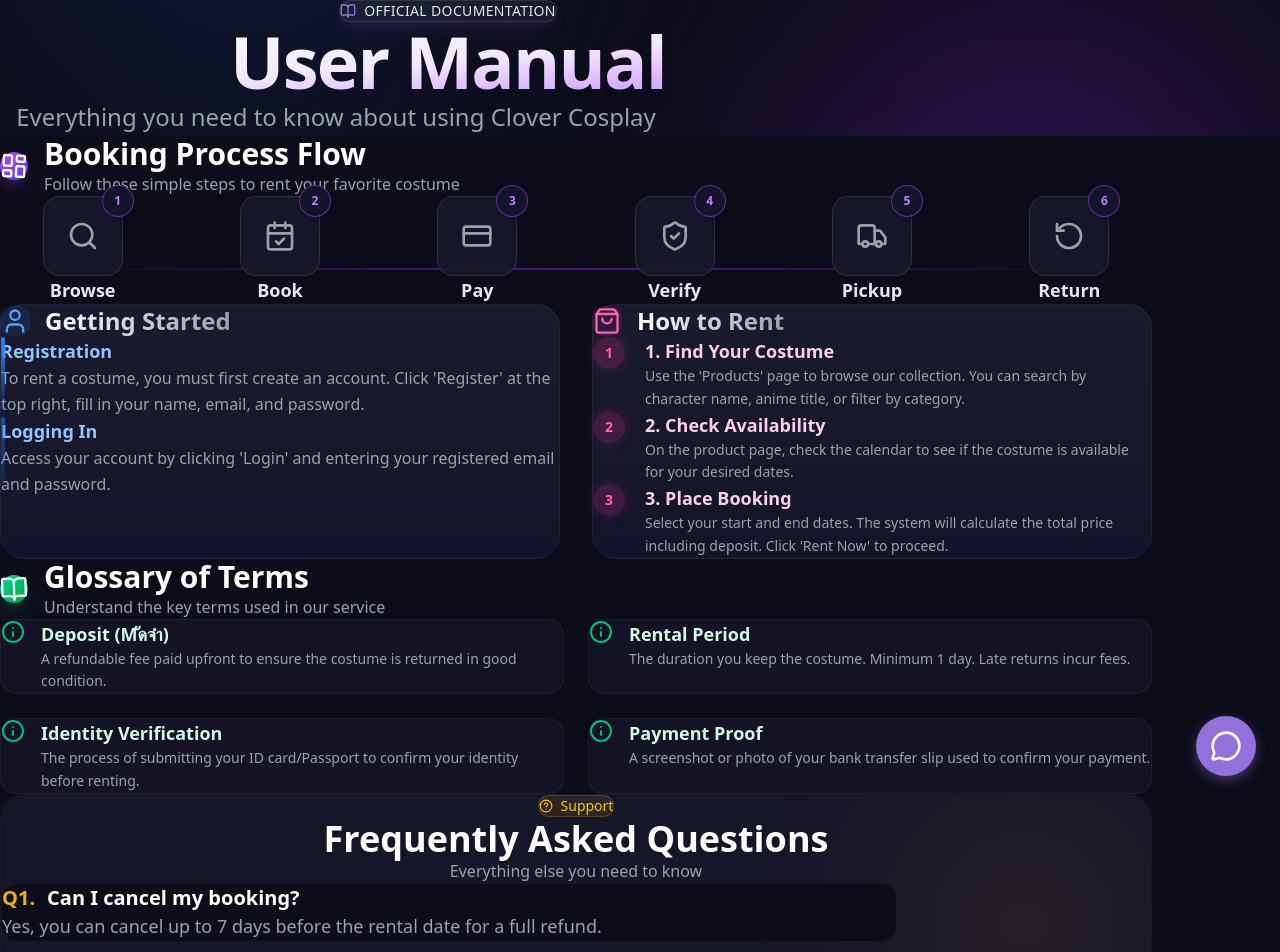
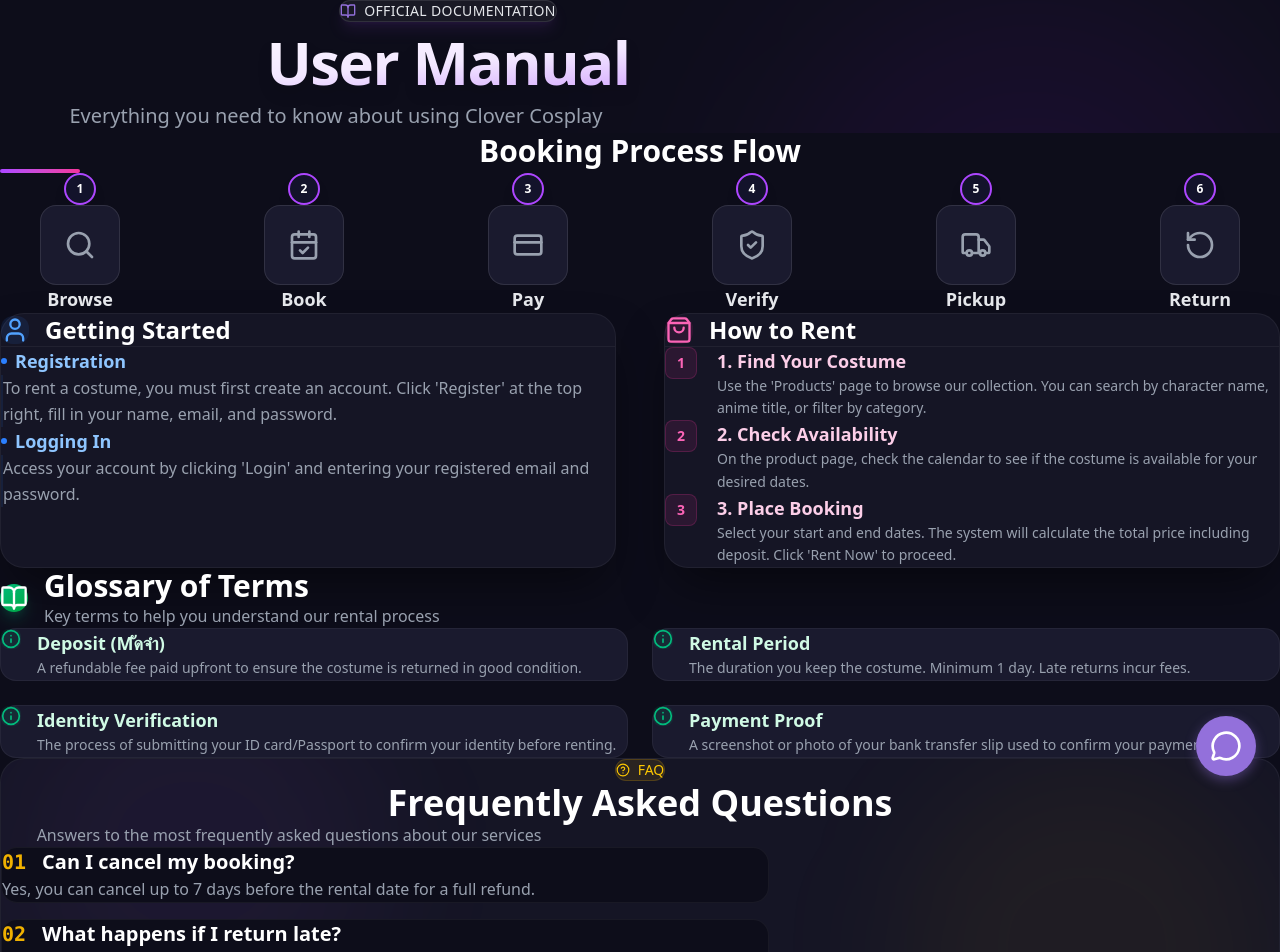
Before and after one commit to danzyyy19/Clover-Cosplay, a Next.js app: page /en/guide in a window 1280 px wide. Shown: the top 952 px of the page. Built offline with nearby package versions, Linux system fonts and the light colour scheme.

Commit message:
Fix: Complete overhaul of User Manual styling (Cleaner layout)

```diff
--- a/src/app/[locale]/guide/page.tsx
+++ b/src/app/[locale]/guide/page.tsx
@@ -40,64 +40,75 @@
     ];
 
     return (
-        <div className="min-h-screen bg-[#0D0D1A] text-white selection:bg-purple-500/30">
+        <div className="min-h-screen bg-[#0D0D1A] text-white selection:bg-purple-500/30 font-sans">
             {/* Hero Section */}
-            <div className="relative py-24 px-4 overflow-hidden">
-                <div className="absolute inset-0 bg-[radial-gradient(ellipse_at_top,_var(--tw-gradient-stops))] from-purple-900/40 via-[#0D0D1A] to-[#0D0D1A] pointer-events-none" />
-                <div className="absolute top-0 right-0 w-[500px] h-[500px] bg-purple-600/20 rounded-full blur-[120px] pointer-events-none mix-blend-screen" />
-                <div className="absolute bottom-0 left-0 w-[500px] h-[500px] bg-blue-600/10 rounded-full blur-[120px] pointer-events-none mix-blend-screen" />
+            <div className="relative py-24 px-6 overflow-hidden">
+                {/* Background Effects */}
+                <div className="absolute inset-0 bg-[radial-gradient(circle_at_top,_var(--tw-gradient-stops))] from-purple-900/40 via-[#0D0D1A] to-[#0D0D1A] pointer-events-none" />
+                <div className="absolute top-0 right-0 w-[500px] h-[500px] bg-purple-600/20 rounded-full blur-[120px] pointer-events-none mix-blend-screen opacity-50" />
 
                 <div className="max-w-4xl mx-auto text-center relative z-10 animate-fade-in-up">
                     <div className="inline-flex items-center gap-2 px-4 py-2 rounded-full bg-white/5 border border-white/10 mb-8 backdrop-blur-md shadow-lg shadow-purple-500/10">
                         <BookOpen size={16} className="text-[#9370DB]" />
                         <span className="text-sm font-medium text-gray-200 tracking-wide uppercase">Official Documentation</span>
                     </div>
-                    <h1 className="text-5xl md:text-7xl font-bold font-outfit mb-8 bg-gradient-to-br from-white via-purple-100 to-purple-400 bg-clip-text text-transparent drop-shadow-xl tracking-tight">
+                    <h1 className="text-5xl md:text-6xl font-bold font-outfit mb-6 bg-gradient-to-br from-white via-purple-100 to-purple-400 bg-clip-text text-transparent drop-shadow-xl tracking-tight leading-tight">
                         {t("title")}
                     </h1>
-                    <p className="text-xl md:text-2xl text-gray-400 max-w-2xl mx-auto leading-relaxed font-light">
+                    <p className="text-xl text-gray-400 max-w-2xl mx-auto leading-relaxed font-light">
                         {t("subtitle")}
                     </p>
                 </div>
             </div>
 
-            <div className="max-w-6xl mx-auto px-6 pb-32 space-y-32">
+            <div className="max-w-7xl mx-auto px-6 pb-32 space-y-32">
 
                 {/* 1. Visual Flowchart */}
                 <section className="relative">
-                    <div className="flex flex-col md:flex-row items-center gap-4 mb-16 text-center md:text-left">
-                        <div className="p-3 bg-gradient-to-br from-purple-500 to-indigo-600 rounded-2xl shadow-lg shadow-purple-500/20 transform rotate-3">
-                            <LayoutDashboard size={28} className="text-white" />
+                    <div className="text-center mb-16">
+                        <h2 className="text-3xl font-bold text-white mb-2">{t("flowchart.title")}</h2>
+                        <div className="h-1 w-20 bg-gradient-to-r from-purple-500 to-pink-500 mx-auto rounded-full" />
                     </div>
-                        <div>
-                            <h2 className="text-3xl font-bold text-white">{t("flowchart.title")}</h2>
-                            <p className="text-gray-400 mt-1">Follow these simple steps to rent your favorite costume</p>
+
+                    <div className="relative">
+                        {/* Desktop Layout */}
+                        <div className="hidden md:flex justify-between items-start relative px-4">
+                            {/* Line connecting steps */}
+                            <div className="absolute top-10 left-0 right-0 h-0.5 bg-white/10 -z-10 mx-10" />
+
+                            {steps.map((step, index) => (
+                                <div key={step.id} className="flex flex-col items-center w-40 relative group">
+                                    {/* Step Number Badge */}
+                                    <div className="w-8 h-8 rounded-full bg-[#13132B] border-2 border-purple-500 flex items-center justify-center text-xs font-bold text-white mb-4 shadow-lg z-10 relative">
+                                        {index + 1}
+                                    </div>
+
+                                    {/* Icon Circle */}
+                                    <div className="w-20 h-20 rounded-2xl bg-[#1A1A2E] border border-white/10 group-hover:border-purple-500 group-hover:shadow-[0_0_25px_rgba(147,112,219,0.4)] flex items-center justify-center mb-4 transition-all duration-300 backdrop-blur-md z-10 transform group-hover:-translate-y-2">
+                                        <step.icon size={32} className="text-gray-400 group-hover:text-[#9370DB] transition-colors duration-300" />
+                                    </div>
+
+                                    {/* Label */}
+                                    <div className="text-center">
+                                        <div className="font-bold text-lg text-gray-200 group-hover:text-white transition-colors">{step.label}</div>
                                     </div>
                                 </div>
+                            ))}
+                        </div>
 
-                    <div className="relative py-8">
-                        {/* Connecting Line (Desktop) - Aligned with Icons */}
-                        <div className="hidden md:block absolute top-[4.5rem] left-[4%] right-[4%] h-0.5 bg-gradient-to-r from-transparent via-purple-600/50 to-transparent z-0" />
-
-                        <div className="grid grid-cols-2 md:grid-cols-6 gap-8 relative z-10">
+                        {/* Mobile Layout (Vertical) */}
+                        <div className="md:hidden space-y-8">
                             {steps.map((step, index) => (
-                                <div key={step.id} className="group relative flex flex-col items-center">
-                                    <div className="w-20 h-20 rounded-2xl bg-[#1A1A2E]/80 border border-white/10 group-hover:border-purple-500 group-hover:shadow-[0_0_30px_rgba(147,112,219,0.25)] flex items-center justify-center mb-6 transition-all duration-300 backdrop-blur-xl relative z-10 group-hover:-translate-y-2">
-                                        <step.icon size={32} className="text-gray-400 group-hover:text-[#9370DB] transition-colors duration-300" />
-
-                                        {/* Step Number Badge */}
-                                        <div className="absolute -top-3 -right-3 w-8 h-8 rounded-full bg-[#13132B] border border-purple-500/50 flex items-center justify-center text-xs font-bold text-purple-400 shadow-lg">
+                                <div key={step.id} className="flex items-center gap-6 bg-[#1A1A2E]/60 p-6 rounded-2xl border border-white/5">
+                                    <div className="relative">
+                                        <div className="w-16 h-16 rounded-2xl bg-[#0D0D1A] border border-purple-500/30 flex items-center justify-center">
+                                            <step.icon size={28} className="text-purple-400" />
+                                        </div>
+                                        <div className="absolute -top-2 -right-2 w-6 h-6 rounded-full bg-purple-600 flex items-center justify-center text-xs font-bold text-white shadow-lg">
                                             {index + 1}
                                         </div>
                                     </div>
-                                    <div className="text-center px-2">
-                                        <div className="font-bold text-base md:text-lg text-gray-200 group-hover:text-white transition-colors">{step.label}</div>
-                                    </div>
-
-                                    {/* Arrow for Mobile */}
-                                    {index < steps.length - 1 && (
-                                        <ArrowRight className="md:hidden absolute -right-4 top-10 text-purple-500/30 animate-pulse" size={20} />
-                                    )}
+                                    <div className="font-bold text-lg text-white">{step.label}</div>
                                 </div>
                             ))}
                         </div>
@@ -105,43 +116,56 @@
                 </section>
 
                 {/* 2. Detailed Grid Guidelines */}
-                <div className="grid md:grid-cols-2 gap-8 items-stretch">
-                    {/* Getting Started */}
-                    <div className="bg-gradient-to-b from-[#1A1A2E] to-[#13132B] border border-white/5 rounded-3xl p-10 hover:border-blue-500/30 transition-all duration-500 group h-full">
-                        <div className="flex items-center gap-4 mb-8">
-                            <div className="p-3 bg-blue-500/10 rounded-xl text-blue-400 group-hover:scale-110 transition-transform duration-500 ring-1 ring-blue-500/20">
+                <div className="grid md:grid-cols-2 gap-8 lg:gap-12 items-stretch">
+                    {/* Getting Started Card */}
+                    <div className="bg-[#151525] border border-white/5 rounded-3xl p-8 md:p-10 hover:border-blue-500/30 transition-all duration-300 flex flex-col h-full shadow-2xl shadow-black/50">
+                        <div className="flex items-center gap-4 mb-8 border-b border-white/5 pb-6">
+                            <div className="p-3 bg-blue-500/10 rounded-xl text-blue-400">
                                 <User size={28} />
                             </div>
-                            <h3 className="text-2xl font-bold bg-gradient-to-r from-white to-gray-400 bg-clip-text text-transparent">{t("account.title")}</h3>
+                            <h3 className="text-2xl font-bold text-white">{t("account.title")}</h3>
                         </div>
-                        <div className="space-y-8">
-                            <div className="relative pl-6 before:absolute before:left-0 before:top-0 before:bottom-0 before:w-1 before:bg-gradient-to-b before:from-blue-500 before:to-transparent before:rounded-full">
-                                <h4 className="text-lg font-semibold text-blue-300 mb-3 block">{t("account.register")}</h4>
-                                <p className="text-gray-400 text-base leading-relaxed">{t("account.registerDesc")}</p>
+
+                        <div className="space-y-8 flex-grow">
+                            <div className="group">
+                                <h4 className="text-lg font-bold text-blue-300 mb-2 flex items-center gap-2">
+                                    <span className="w-1.5 h-1.5 rounded-full bg-blue-500" />
+                                    {t("account.register")}
+                                </h4>
+                                <p className="text-gray-400 leading-relaxed pl-4 border-l-2 border-blue-500/10 group-hover:border-blue-500/50 transition-colors">
+                                    {t("account.registerDesc")}
+                                </p>
                             </div>
-                            <div className="relative pl-6 before:absolute before:left-0 before:top-0 before:bottom-0 before:w-1 before:bg-gradient-to-b before:from-blue-500/50 before:to-transparent before:rounded-full">
-                                <h4 className="text-lg font-semibold text-blue-300 mb-3 block">{t("account.login")}</h4>
-                                <p className="text-gray-400 text-base leading-relaxed">{t("account.loginDesc")}</p>
+
+                            <div className="group">
+                                <h4 className="text-lg font-bold text-blue-300 mb-2 flex items-center gap-2">
+                                    <span className="w-1.5 h-1.5 rounded-full bg-blue-500" />
+                                    {t("account.login")}
+                                </h4>
+                                <p className="text-gray-400 leading-relaxed pl-4 border-l-2 border-blue-500/10 group-hover:border-blue-500/50 transition-colors">
+                                    {t("account.loginDesc")}
+                                </p>
                             </div>
                         </div>
                     </div>
 
-                    {/* Booking Process */}
-                    <div className="bg-gradient-to-b from-[#1A1A2E] to-[#13132B] border border-white/5 rounded-3xl p-10 hover:border-pink-500/30 transition-all duration-500 group h-full">
-                        <div className="flex items-center gap-4 mb-8">
-                            <div className="p-3 bg-pink-500/10 rounded-xl text-pink-400 group-hover:scale-110 transition-transform duration-500 ring-1 ring-pink-500/20">
+                    {/* Booking Process Card */}
+                    <div className="bg-[#151525] border border-white/5 rounded-3xl p-8 md:p-10 hover:border-pink-500/30 transition-all duration-300 flex flex-col h-full shadow-2xl shadow-black/50">
+                        <div className="flex items-center gap-4 mb-8 border-b border-white/5 pb-6">
+                            <div className="p-3 bg-pink-500/10 rounded-xl text-pink-400">
                                 <ShoppingBag size={28} />
                             </div>
-                            <h3 className="text-2xl font-bold bg-gradient-to-r from-white to-gray-400 bg-clip-text text-transparent">{t("booking.title")}</h3>
+                            <h3 className="text-2xl font-bold text-white">{t("booking.title")}</h3>
                         </div>
-                        <ul className="space-y-6">
+
+                        <ul className="space-y-6 flex-grow">
                             {[1, 2, 3].map((num) => (
-                                <li key={num} className="flex gap-5 group/item">
-                                    <span className="flex-shrink-0 w-8 h-8 rounded-full bg-pink-500/20 text-pink-400 flex items-center justify-center text-sm font-bold mt-1 shadow-[0_0_15px_rgba(236,72,153,0.15)] group-hover/item:bg-pink-500 group-hover/item:text-white transition-all duration-300">
+                                <li key={num} className="flex gap-5 group">
+                                    <span className="flex-shrink-0 w-8 h-8 rounded-lg bg-pink-500/10 text-pink-400 flex items-center justify-center text-sm font-bold border border-pink-500/20 group-hover:bg-pink-500 group-hover:text-white transition-all duration-300">
                                         {num}
                                     </span>
                                     <div>
-                                        <h4 className="font-semibold text-pink-200 mb-2 text-lg">{t(`booking.step${num}`)}</h4>
+                                        <h4 className="font-bold text-pink-200 mb-1 text-lg group-hover:text-pink-100 transition-colors">{t(`booking.step${num}`)}</h4>
                                         <p className="text-gray-400 text-sm leading-relaxed">{t(`booking.step${num}Desc`)}</p>
                                     </div>
                                 </li>
@@ -152,24 +176,26 @@
 
                 {/* 3. Glossary Section */}
                 <section>
-                    <div className="flex flex-col md:flex-row items-center gap-4 mb-12 text-center md:text-left">
-                        <div className="p-3 bg-gradient-to-br from-emerald-400 to-green-600 rounded-2xl shadow-lg shadow-emerald-500/20 transform -rotate-2">
+                    <div className="flex flex-col md:flex-row items-center gap-4 mb-12">
+                        <div className="p-3 bg-gradient-to-br from-emerald-500 to-green-600 rounded-2xl shadow-lg shadow-emerald-500/20">
                             <BookOpen size={28} className="text-white" />
                         </div>
                         <div>
                             <h2 className="text-3xl font-bold text-white">{t("glossary.title")}</h2>
-                            <p className="text-gray-400 mt-1">Understand the key terms used in our service</p>
+                            <p className="text-gray-400 mt-1">Key terms to help you understand our rental process</p>
                         </div>
                     </div>
 
                     <div className="grid md:grid-cols-2 gap-6">
                         {glossary.map((item, idx) => (
-                            <div key={idx} className="bg-[#1A1A2E]/50 border border-white/5 rounded-2xl p-6 hover:bg-[#1A1A2E] hover:border-emerald-500/30 transition-all duration-300 group">
+                            <div key={idx} className="bg-[#1A1A2E] border border-white/5 rounded-2xl p-6 hover:border-emerald-500/30 transition-all duration-300 group hover:-translate-y-1">
                                 <div className="flex items-start gap-4">
-                                    <Info className="flex-shrink-0 text-emerald-500 mt-1 group-hover:text-emerald-400" size={24} />
+                                    <div className="mt-1 p-1 bg-emerald-500/10 rounded-lg">
+                                        <Info className="text-emerald-500" size={20} />
+                                    </div>
                                     <div>
                                         <h4 className="font-bold text-lg text-emerald-100 mb-2 group-hover:text-white transition-colors">{item.term}</h4>
-                                        <p className="text-gray-400 text-sm leading-relaxed group-hover:text-gray-300">{item.def}</p>
+                                        <p className="text-gray-400 text-sm leading-relaxed">{item.def}</p>
                                     </div>
                                 </div>
                             </div>
@@ -178,33 +204,32 @@
                 </section>
 
                 {/* 4. FAQ Accordion Style */}
-                <section className="relative rounded-3xl overflow-hidden border border-white/5">
-                    <div className="absolute inset-0 bg-[#1A1A2E]/80 backdrop-blur-sm" />
-                    <div className="absolute top-0 right-0 w-64 h-64 bg-yellow-600/10 rounded-full blur-[80px]" />
+                <section className="bg-[#151525] rounded-3xl p-8 md:p-16 border border-white/5 relative overflow-hidden">
+                    {/* Decorative Blurs */}
+                    <div className="absolute top-0 right-0 w-96 h-96 bg-yellow-500/5 rounded-full blur-3xl pointer-events-none" />
+                    <div className="absolute bottom-0 left-0 w-96 h-96 bg-purple-500/5 rounded-full blur-3xl pointer-events-none" />
 
-                    <div className="relative p-8 md:p-16 z-10">
-                        <div className="text-center mb-16">
-                            <div className="inline-flex items-center gap-2 px-3 py-1 rounded-full bg-yellow-500/10 border border-yellow-500/20 text-yellow-400 text-sm font-medium mb-4">
+                    <div className="relative z-10 text-center mb-12">
+                        <div className="inline-flex items-center gap-2 px-3 py-1 rounded-full bg-yellow-500/10 border border-yellow-500/20 text-yellow-400 text-sm font-medium mb-6">
                             <HelpCircle size={14} />
-                                <span>Support</span>
+                            <span>FAQ</span>
                         </div>
                         <h2 className="text-4xl font-bold mb-4">{t("faq.title")}</h2>
-                            <p className="text-gray-400">Everything else you need to know</p>
+                        <p className="text-gray-400 max-w-xl mx-auto">Answers to the most frequently asked questions about our services</p>
                     </div>
 
-                        <div className="grid gap-6 max-w-4xl mx-auto">
+                    <div className="grid gap-4 max-w-3xl mx-auto relative z-10">
                         {[1, 2, 3].map((num) => (
-                                <div key={num} className="bg-[#0D0D1A] rounded-2xl p-8 border border-white/5 hover:border-yellow-500/30 transition-all duration-300 hover:shadow-[0_0_30px_rgba(234,179,8,0.05)]">
-                                    <h3 className="font-bold text-xl text-white mb-4 flex items-start gap-3">
-                                        <span className="text-yellow-500 mt-1">Q{num}.</span>
+                            <div key={num} className="bg-[#0D0D1A] rounded-2xl p-6 md:p-8 border border-white/5 hover:border-white/10 transition-all duration-300">
+                                <h3 className="font-bold text-xl text-white mb-4 flex gap-4">
+                                    <span className="text-yellow-500 font-mono">0{num}</span>
                                     {t(`faq.q${num}`)}
                                 </h3>
-                                    <p className="text-gray-400 pl-10 leading-relaxed text-lg">
+                                <p className="text-gray-400 pl-10 leading-relaxed">
                                     {t(`faq.a${num}`)}
                                 </p>
                             </div>
                         ))}
-                        </div>
                     </div>
                 </section>
 
@@ -212,7 +237,7 @@
                 <div className="text-center py-10">
                     <Link
                         href="/products"
-                        className="group inline-flex items-center gap-3 px-10 py-5 rounded-full bg-white text-black font-bold text-lg shadow-[0_0_40px_rgba(255,255,255,0.3)] hover:shadow-[0_0_60px_rgba(255,255,255,0.5)] hover:bg-gray-100 transition-all duration-300 hover:-translate-y-1"
+                        className="group inline-flex items-center gap-3 px-10 py-5 rounded-full bg-white text-black font-bold text-lg shadow-[0_0_40px_rgba(255,255,255,0.2)] hover:shadow-[0_0_60px_rgba(255,255,255,0.4)] hover:bg-gray-100 transition-all duration-300 hover:-translate-y-1"
                     >
                         Start Your Cosplay Journey
                         <ArrowRight className="group-hover:translate-x-1 transition-transform" />
```
Lines whose indentation alone changed are shown as unchanged.
